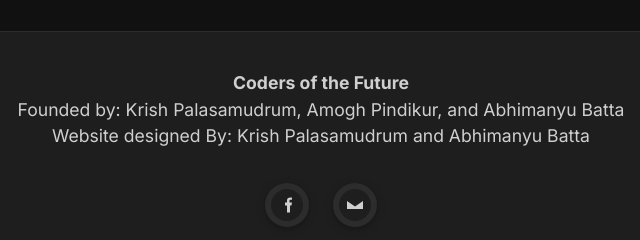
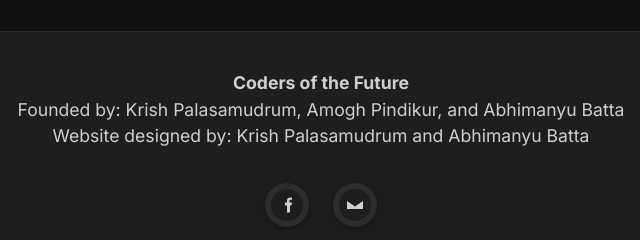
Before and after one commit to KrisDaFish/cotfwebsite, a plain HTML site: page about.html in a window 1280 px wide. Shown: the part 702-942 px from the top of the page, 319-959 px from the left. Drawn offline with Linux system fonts and the light colour scheme.

Commit message:
changed By into by in line 51 in about.html

```diff
--- a/about.html
+++ b/about.html
@@ -48,7 +48,7 @@
             <div class="footer-text">
                 <strong>Coders of the Future</strong><br>
                 Founded by: Krish Palasamudrum, Amogh Pindikur, and Abhimanyu Batta<br>
-                Website designed By: Krish Palasamudrum and Abhimanyu Batta
+                Website designed by: Krish Palasamudrum and Abhimanyu Batta
             </div>
             <div class="footer-icons">
                 <a href="#" class="footer-icon" aria-label="Facebook"><svg width="32" height="32" fill="none" viewBox="0 0 32 32"><circle cx="16" cy="16" r="16" fill="#222"/><path d="M18.5 16.5h2l.5-3h-2.5v-1.5c0-.8.2-1.2 1.3-1.2H21V8.7c-.2 0-.9-.1-1.7-.1-2.1 0-3.3 1.1-3.3 3.1V13.5H14v3h2v7h3v-7z" fill="#fff"/></svg></a>
```
